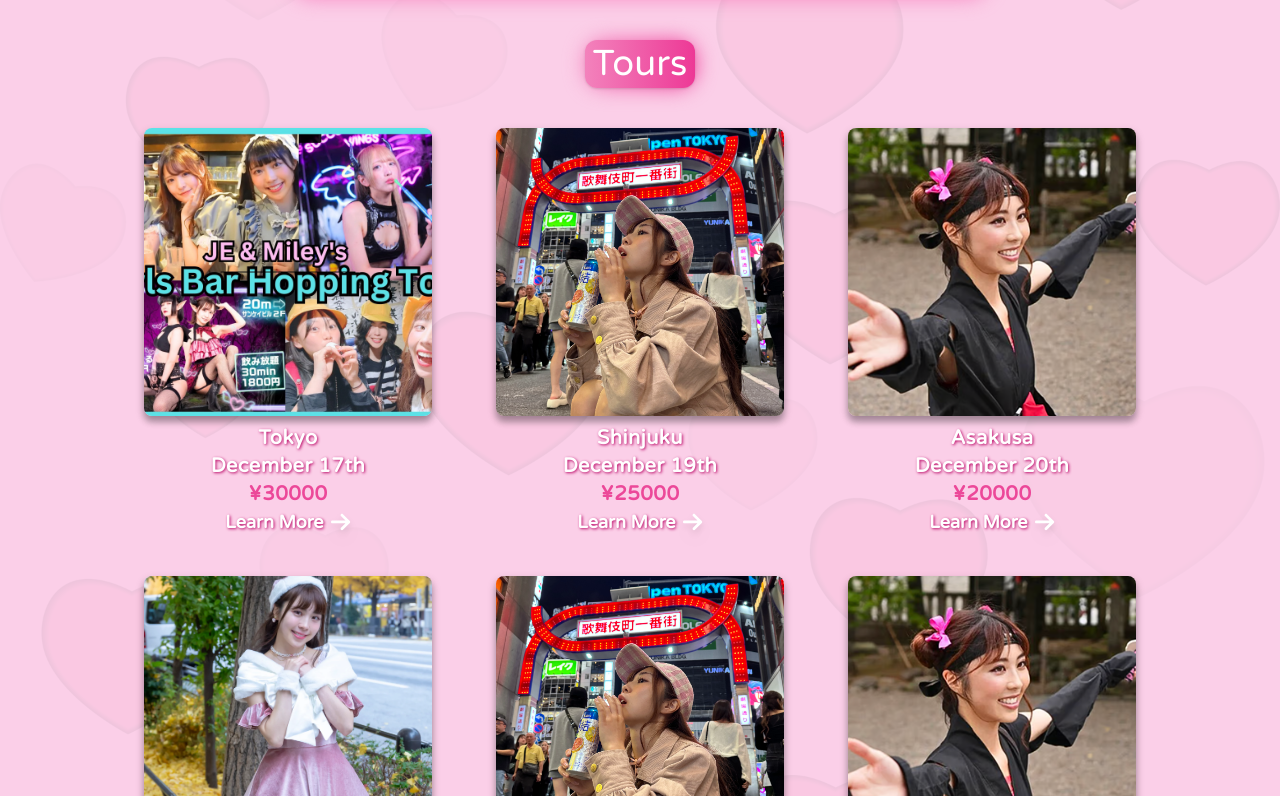
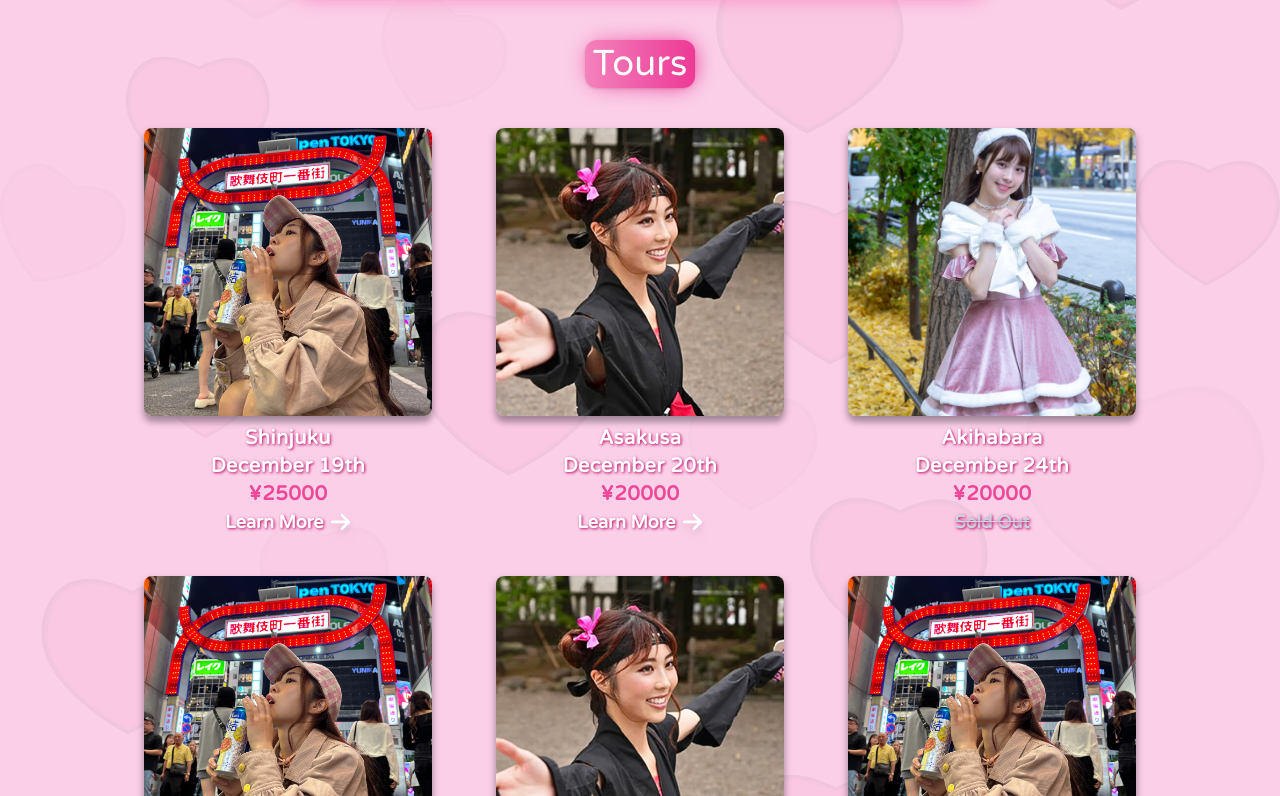
Before and after one commit to brandonrainey/smiley-tours, a Next.js app: page / in a window 1280 px wide. Shown: the part 1264-2060 px from the top of the page. Built offline with nearby package versions, Linux system fonts and the light colour scheme; a web font is replaced by a local one; what tailwindcss-animated would draw is missing.

Commit message:
removed expired tour

```diff
--- a/components/TourSidebar.tsx
+++ b/components/TourSidebar.tsx
@@ -6,15 +6,6 @@ import { useEffect, useState } from 'react'
 import ArrowRight from './icons/ArrowRight'
 
 const tours = [
-  {
-    tourArea: 'Tokyo',
-    tourDate: 'December 17th',
-    tourImage: '/tours/barTour.webp',
-    tourId: 1,
-    tourPrice: 30000,
-    tourSpots: 4,
-    tourLink: 'https://smileywalk.shop/items/6734ba75bd758c1237405cd0',
-  },
   {
     tourArea: 'Shinjuku',
     tourDate: 'December 19th',
```
